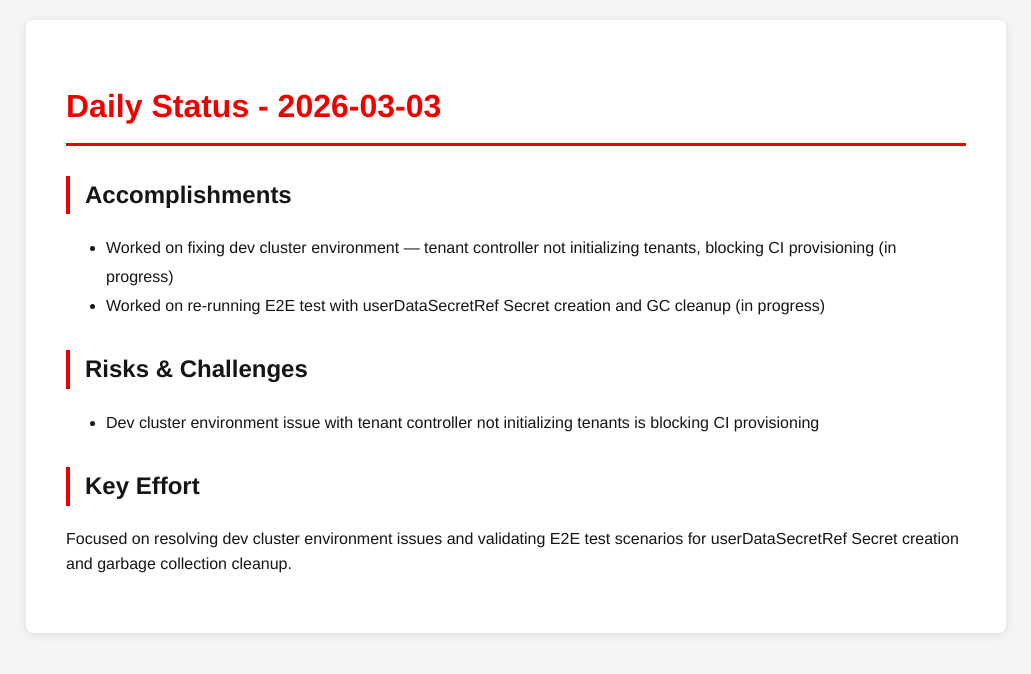
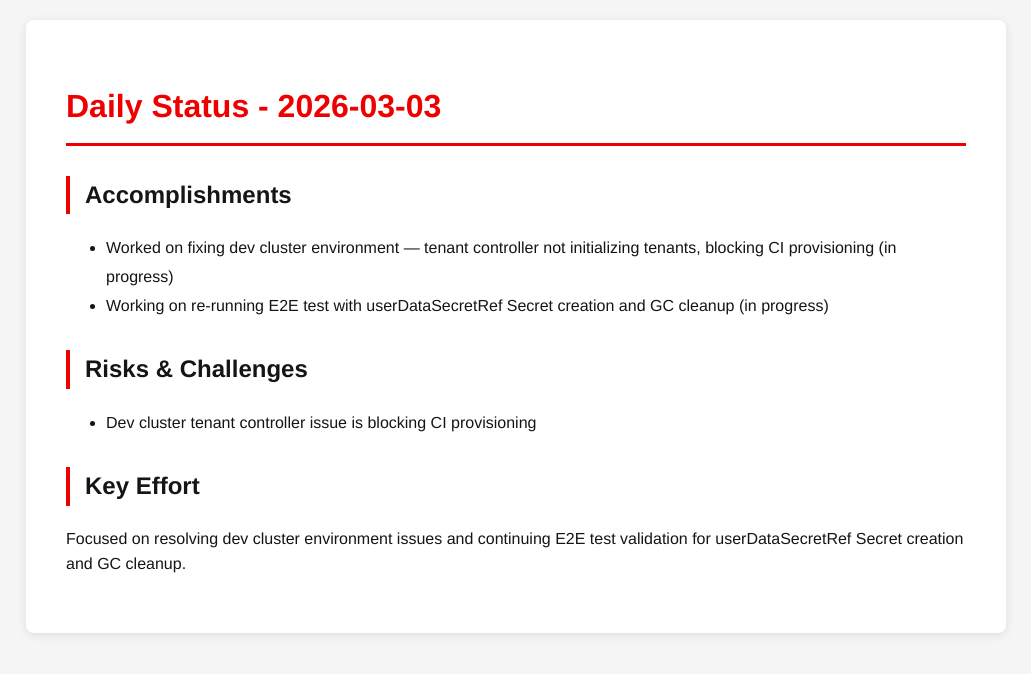
Before and after one commit to tzvatot/daily-status, a Jekyll site: the page built from 2026-03-03.md, in a window 1280 px wide. Shown: the top 674 px of the page, without its empty margins (124-1155 px from the left). Built offline with Jekyll 4.4.1, drawn with Linux system fonts in a browser that asks for light colours.

Commit message:
Daily status update - 2026-03-03

```diff
--- a/2026-03-03.md
+++ b/2026-03-03.md
@@ -9,12 +9,12 @@
 ## Accomplishments
 
 - Worked on fixing dev cluster environment — tenant controller not initializing tenants, blocking CI provisioning (in progress)
-- Worked on re-running E2E test with userDataSecretRef Secret creation and GC cleanup (in progress)
+- Working on re-running E2E test with userDataSecretRef Secret creation and GC cleanup (in progress)
 
 ## Risks & Challenges
 
-- Dev cluster environment issue with tenant controller not initializing tenants is blocking CI provisioning
+- Dev cluster tenant controller issue is blocking CI provisioning
 
 ## Key Effort
 
-Focused on resolving dev cluster environment issues and validating E2E test scenarios for userDataSecretRef Secret creation and garbage collection cleanup.
+Focused on resolving dev cluster environment issues and continuing E2E test validation for userDataSecretRef Secret creation and GC cleanup.
```
